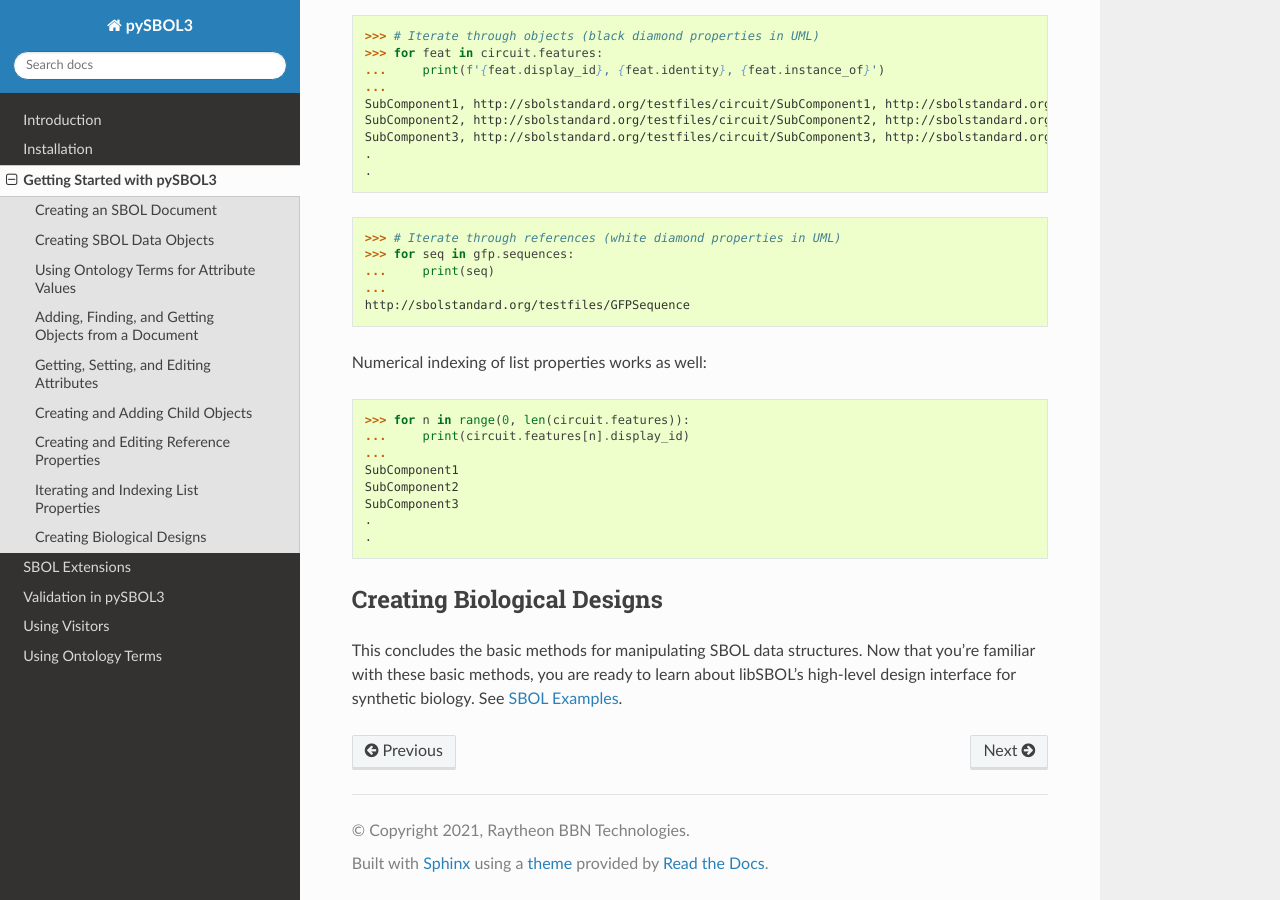
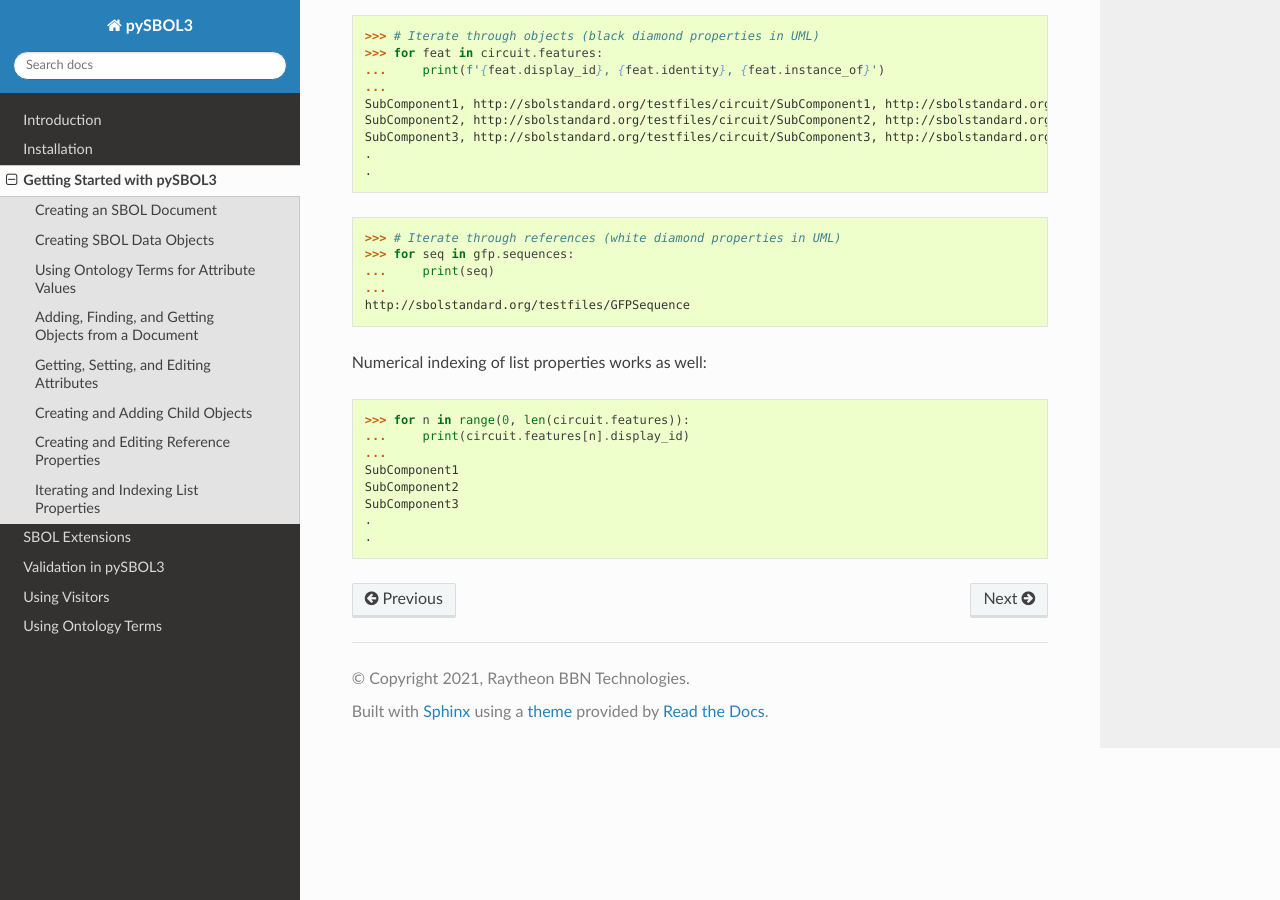
Before and after one commit to SynBioDex/pySBOL3, a Sphinx documentation site: the page built from docs/getting_started.rst, in a window 1280 px wide and 900 px high, scrolled down 7699 px. Built offline with Sphinx 7.4.7 and the Read the Docs theme 2.0.0, drawn with Linux system fonts in a browser that asks for light colours; some of the changed lines change nothing that is shown.

Commit message:
Comment out "Creating Biological Designs"

```diff
--- a/docs/getting_started.rst
+++ b/docs/getting_started.rst
@@ -542,8 +542,10 @@ Numerical indexing of list properties works as well:
     `not been implemented in pySBOL2 <https://github.com/SynBioDex/pySBOL2/issues/329>`_
     yet.
 
-----------------------------------
-Creating Biological Designs
-----------------------------------
+.. TODO: Un-comment the next section (and edit?) when the page it links to is done.
 
-This concludes the basic methods for manipulating SBOL data structures. Now that you're familiar with these basic methods, you are ready to learn about libSBOL's high-level design interface for synthetic biology. See `SBOL Examples <sbol_examples.html>`_.
+    ----------------------------------
+    Creating Biological Designs
+    ----------------------------------
+
+    This concludes the basic methods for manipulating SBOL data structures. Now that you're familiar with these basic methods, you are ready to learn about libSBOL's high-level design interface for synthetic biology. See `SBOL Examples <sbol_examples.html>`_.
```
